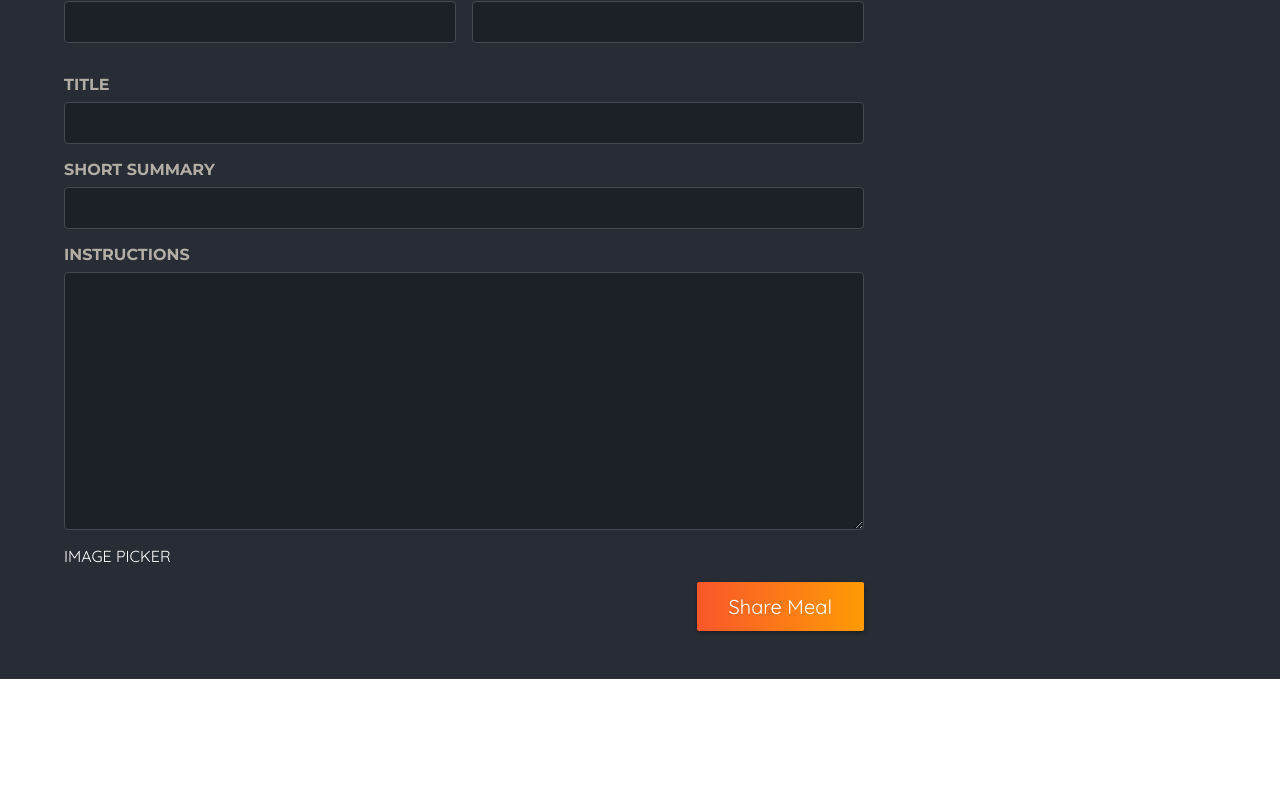
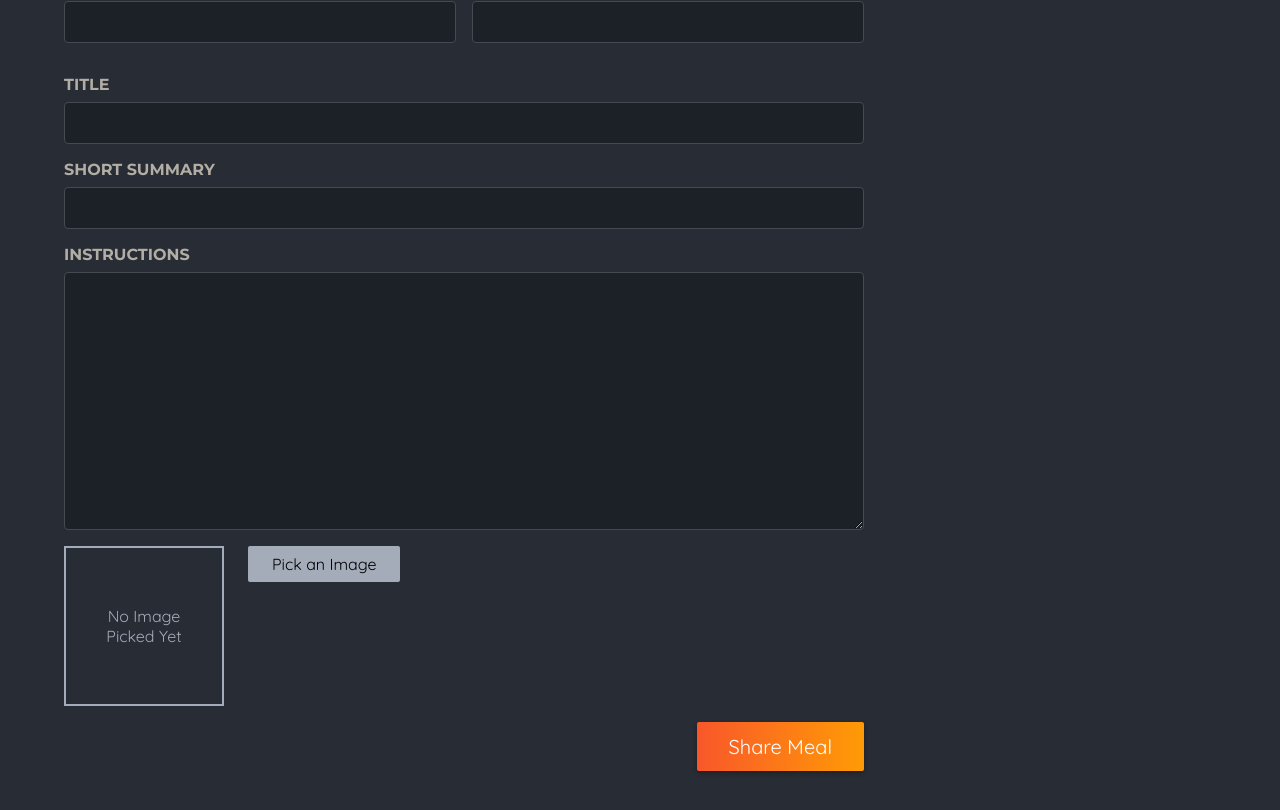
Before and after one commit to vierynugroho/ch6-next-js, a Next.js app: page /meals/share in a window 1280 px wide. Shown: the part 434-1244 px from the top of the page. Before the commit the page ends 1113 px from the top, so only its background shows below. Built offline with nearby package versions, Linux system fonts and the light colour scheme.

Commit message:
add: form favorite meal & image handler

```diff
--- a/app/meals/share/page.jsx
+++ b/app/meals/share/page.jsx
@@ -1,4 +1,5 @@
 import classes from './page.module.css';
+import ImagePicker from '@/components/meals/image-picker';
 
 export default function ShareMealPage() {
 	return (
@@ -13,34 +14,56 @@ export default function ShareMealPage() {
 				<form className={classes.form}>
 					<div className={classes.row}>
 						<p>
-              <label htmlFor="name">Your name</label>
-              <input type="text" id="name" name="name" required />
+							<label htmlFor='name'>Your name</label>
+							<input
+								type='text'
+								id='name'
+								name='name'
+								required
+							/>
 						</p>
 						<p>
-              <label htmlFor="email">Your email</label>
-              <input type="email" id="email" name="email" required />
+							<label htmlFor='email'>Your email</label>
+							<input
+								type='email'
+								id='email'
+								name='email'
+								required
+							/>
 						</p>
 					</div>
 					<p>
-            <label htmlFor="title">Title</label>
-            <input type="text" id="title" name="title" required />
+						<label htmlFor='title'>Title</label>
+						<input
+							type='text'
+							id='title'
+							name='title'
+							required
+						/>
 					</p>
 					<p>
-            <label htmlFor="summary">Short Summary</label>
-            <input type="text" id="summary" name="summary" required />
+						<label htmlFor='summary'>Short Summary</label>
+						<input
+							type='text'
+							id='summary'
+							name='summary'
+							required
+						/>
 					</p>
 					<p>
-            <label htmlFor="instructions">Instructions</label>
+						<label htmlFor='instructions'>Instructions</label>
 						<textarea
-              id="instructions"
-              name="instructions"
-              rows="10"
-              required
-            ></textarea>
+							id='instructions'
+							name='instructions'
+							rows='10'
+							required></textarea>
 					</p>
-          IMAGE PICKER
+					<ImagePicker
+						label=''
+						name=''
+					/>
 					<p className={classes.actions}>
-            <button type="submit">Share Meal</button>
+						<button type='submit'>Share Meal</button>
 					</p>
 				</form>
 			</main>
--- /dev/null
+++ b/components/meals/image-picker.jsx
@@ -0,0 +1,64 @@
+'use client';
+
+import React, { useRef, useState } from 'react';
+import classes from './image-picker.module.css';
+import Image from 'next/image';
+
+export default function ImagePicker({ label, name }) {
+	const [pickedImage, setPickedImage] = useState();
+	const imageRef = useRef();
+
+	const handlePickImage = () => {
+		imageRef.current.click(); // choose an image
+	};
+
+	const handleImageChange = () => {
+		const file = event.target.files[0];
+
+		if (!file) {
+			setPickedImage(null);
+			return;
+		}
+
+		const fileReader = new FileReader();
+
+		fileReader.onload = () => {
+			setPickedImage(fileReader.result);
+		};
+
+		fileReader.readAsDataURL(file);
+	};
+
+	return (
+		<div className={classes.picker}>
+			<label htmlFor='image'>{label}</label>
+			<div className={classes.controls}>
+				<div className={classes.preview}>
+					{!pickedImage && <p>No Image Picked Yet</p>}
+					{pickedImage && (
+						<Image
+							src={pickedImage}
+							alt='The image selected by user'
+							fill
+						/>
+					)}
+				</div>
+				<input
+					className={classes.input}
+					type='file'
+					name={name}
+					id={name}
+					accept='image/png, image/jpeg, image/jpg'
+					ref={imageRef}
+					onChange={handleImageChange}
+				/>
+				<button
+					className={classes.button}
+					type='button'
+					onClick={handlePickImage}>
+					Pick an Image
+				</button>
+			</div>
+		</div>
+	);
+}
--- a/libs/meals.js
+++ b/libs/meals.js
@@ -10,7 +10,7 @@ export const getMeals = async () => {
 };
 
 export const getMeal = async (slug) => {
-	// await new Promise((resolve) => setTimeout(resolve, 3000));
+	await new Promise((resolve) => setTimeout(resolve, 5000));
 
 	// throw new Error('Failed Loading Your Meals...');
 	return database.prepare(`SELECT * FROM meals where slug = ?`).get(slug);
```
Also changed, not shown: app/meals/[mealSlug]/page.jsx (+10 -0 lines). Lines whose indentation alone changed are shown as unchanged.
